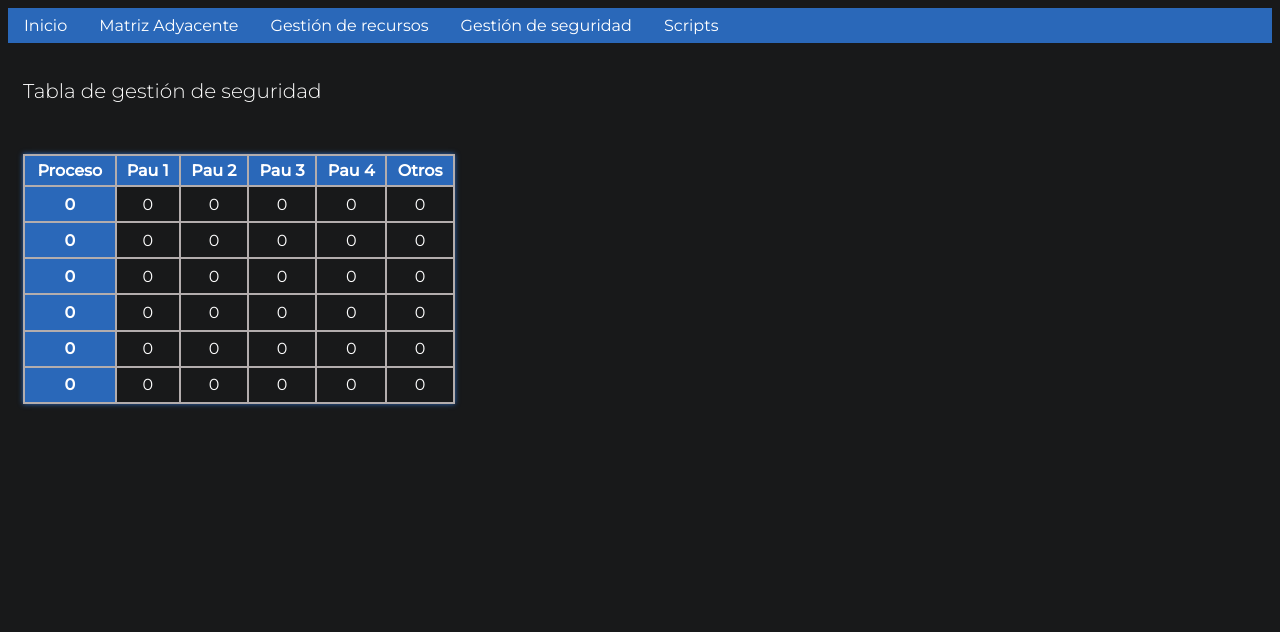
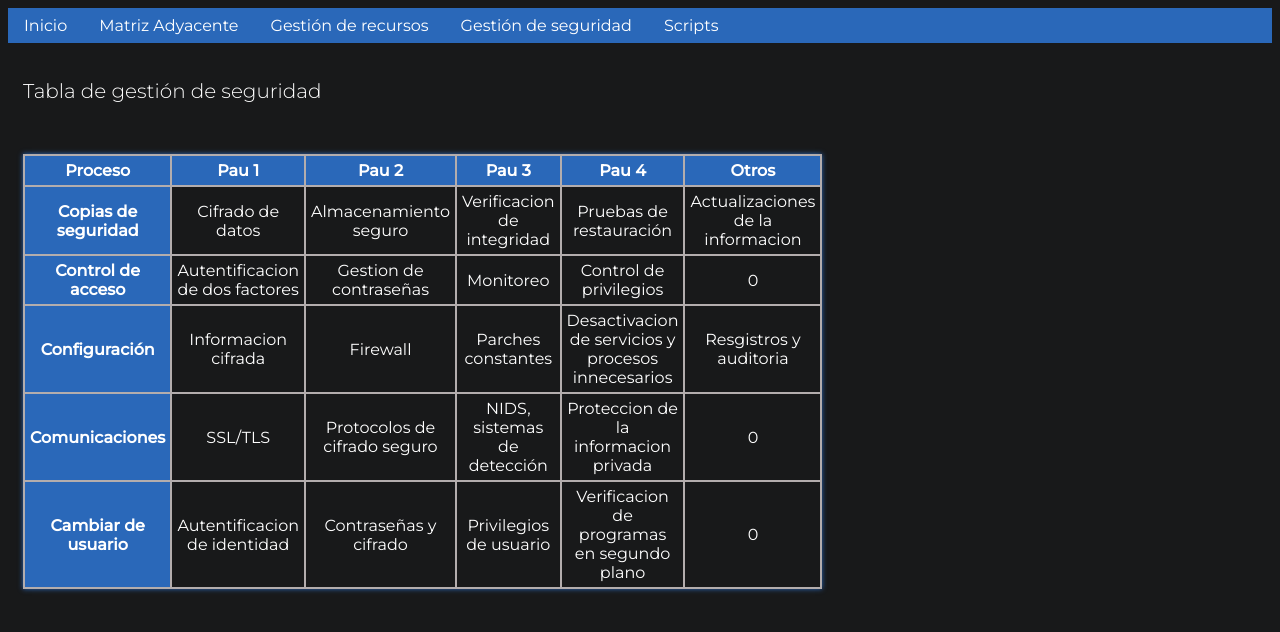
Before and after one commit to Zyeho/WebpageJS, a plain HTML site: page HTML JS/gestions.html in a window 1280 px wide. Drawn offline with Linux system fonts and the light colour scheme.

Commit message:
Pautas de seguridad terminado.

```diff
--- a/HTML JS/gestions.html
+++ b/HTML JS/gestions.html
@@ -40,52 +40,44 @@
         </thead>
         <tbody>
             <tr>
-              <th>0</th>
-              <td>0</td>
-              <td>0</td>
-              <td>0</td>
-              <td>0</td>
+              <th>Copias de seguridad</th>
+              <td>Cifrado de datos</td>
+              <td>Almacenamiento seguro</td>
+              <td>Verificacion de integridad</td>
+              <td>Pruebas de restauración</td>
+              <td>Actualizaciones de la informacion</td>
+            </tr>
+            <tr>
+                <th>Control de acceso</th>
+                <td>Autentificacion de dos factores</td>
+                <td>Gestion de contraseñas</td>
+                <td>Monitoreo</td>
+                <td>Control de privilegios</td>
+                <td>0</td>
+            </tr>
+            <tr>
+              <th>Configuración</th>
+              <td>Informacion cifrada</td>
+              <td>Firewall</td>
+              <td>Parches constantes</td>
+              <td>Desactivacion de servicios y procesos innecesarios</td>
+              <td>Resgistros y auditoria</td>
+            </tr>
+            <tr>
+              <th>Comunicaciones</th>
+              <td>SSL/TLS</td>
+              <td>Protocolos de cifrado seguro</td>
+              <td>NIDS, sistemas de detección</td>
+              <td>Proteccion de la informacion privada</td>
               <td>0</td>
             </tr>
             <tr>
-                <th>0</th>
+                <th>Cambiar de usuario</th>
+                <td>Autentificacion de identidad</td>
+                <td>Contraseñas y cifrado</td>
+                <td>Privilegios de usuario</td>
+                <td>Verificacion de programas en segundo plano</td>
                 <td>0</td>
-                <td>0</td>
-                <td>0</td>
-                <td>0</td>
-                <td>0</td>
-            </tr>
-            <tr>
-              <th>0</th>
-              <td>0</td>
-              <td>0</td>
-              <td>0</td>
-              <td>0</td>
-              <td>0</td>
-            </tr>
-            <tr>
-              <th>0</th>
-              <td>0</td>
-              <td>0</td>
-              <td>0</td>
-              <td>0</td>
-              <td>0</td>
-            </tr>
-            <tr>
-                <th>0</th>
-                <td>0</td>
-                <td>0</td>
-                <td>0</td>
-                <td>0</td>
-                <td>0</td>
-            </tr>
-            <tr>
-              <th>0</th>
-              <td>0</td>
-              <td>0</td>
-              <td>0</td>
-              <td>0</td>
-              <td>0</td>
             </tr>
         </tbody>
     </table>
```
